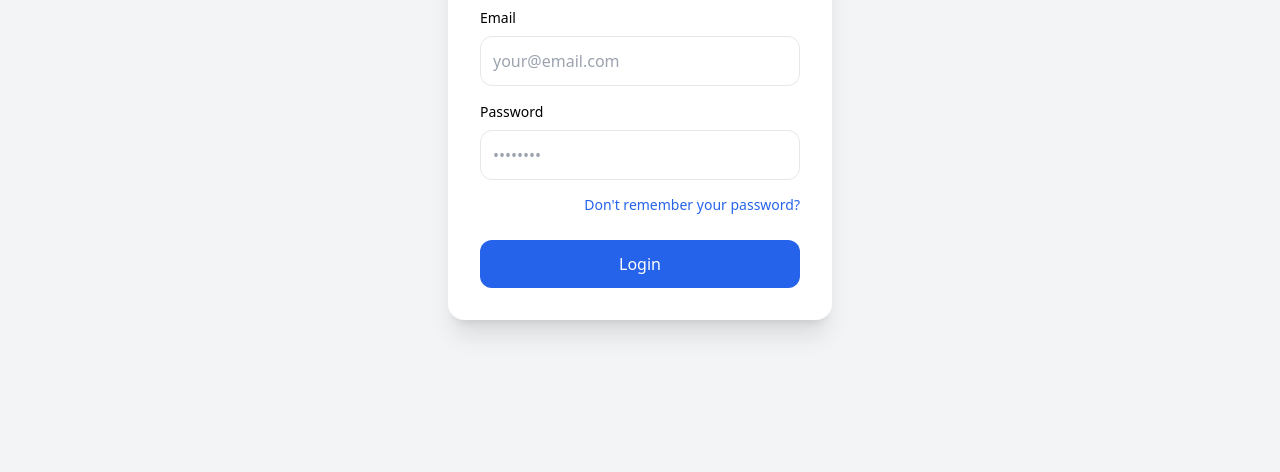
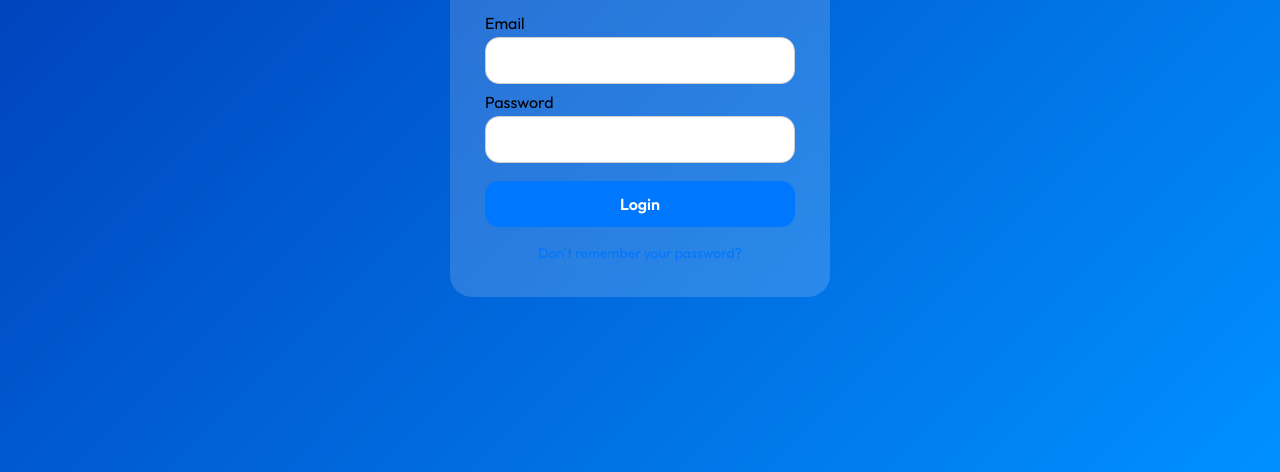
Before and after one commit to DinoEnterprise/collective, a plain HTML site: page index.html in a window 1280 px wide. Shown: the part 328-800 px from the top of the page. Drawn offline with nearby package versions, Linux system fonts and the light colour scheme.

Commit message:
Update index.html

```diff
--- a/index.html
+++ b/index.html
@@ -1,96 +1,212 @@
 <!DOCTYPE html>
-<html lang="id">
+<html lang="en">
 <head>
 <meta charset="UTF-8" />
 <meta name="viewport" content="width=device-width, initial-scale=1.0" />
 <title>Login</title>
-
-  <script src="https://cdn.tailwindcss.com"></script>
+<link href="https://fonts.googleapis.com/css2?family=Outfit:wght@300;400;600;700&display=swap" rel="stylesheet">
 
 <style>
-    .fade-slide {
-      opacity: 0;
-      transform: translateY(20px);
-      animation: fadeInUp 0.6s forwards;
+    * {
+        margin: 0;
+        padding: 0;
+        box-sizing: border-box;
+        font-family: 'Outfit', sans-serif;
     }
-    @keyframes fadeInUp {
-      to { opacity: 1; transform: translateY(0); }
+
+    html, body {
+        height: 100%;
+        overflow: hidden; /* ❌ Tidak bisa scroll */
     }
-    @media (max-width: 640px) {
-      body { background-color: white !important; }
+
+    body {
+        background: linear-gradient(135deg, #0036b1, #0090ff);
+        display: flex;
+        justify-content: center;
+        align-items: center;
+        padding: 20px;
+    }
+
+    /* Mobile background putih */
+    @media(max-width: 768px){
+        body {
+            background: #ffffff !important;
+        }
+    }
+
+    .login-box {
+        width: 100%;
+        max-width: 380px;
+        background: rgba(255,255,255,0.16);
+        border-radius: 22px;
+        padding: 35px;
+        backdrop-filter: blur(12px);
+        animation: fadeSlide 0.5s ease both;
+    }
+
+    /* Animasi masuk */
+    @keyframes fadeSlide {
+        from { opacity: 0; transform: translateY(25px); }
+        to   { opacity: 1; transform: translateY(0); }
+    }
+
+    /* Mobile: ganti ke putih full */
+    @media(max-width: 768px){
+        .login-box {
+            background: #ffffff;
+            box-shadow: 0 6px 14px rgba(0,0,0,0.08);
+            backdrop-filter: none;
+        }
+    }
+
+    .logo {
+        display: block;
+        width: 80px;
+        margin: 0 auto 15px auto;
+        border-radius: 14px;
+    }
+
+    h2 {
+        text-align: center;
+        color: #fff;
+        margin-bottom: 25px;
+        font-weight: 600;
+    }
+
+    @media(max-width: 768px){
+        h2 { color: #000; }
+    }
+
+    .input-field {
+        width: 100%;
+        margin-bottom: 8px;
+    }
+
+    input {
+        width: 100%;
+        padding: 13px 14px;
+        margin-top: 4px;
+        border-radius: 14px;
+        border: 1.6px solid #cfcfcf;
+        font-size: 15px;
+        outline: none;
+        transition: .2s;
+    }
+
+    input:focus {
+        border-color: #0077ff;
+    }
+
+    .error {
+        font-size: 13px;
+        color: #ff2b2b;
+        margin-top: 3px;
+        margin-bottom: 8px;
+    }
+
+    .top-error {
+        color: #ff2b2b;
+        text-align: center;
+        font-size: 14px;
+        margin-bottom: 15px;
+        display: none;
+    }
+
+    button {
+        width: 100%;
+        padding: 13px;
+        border: none;
+        border-radius: 14px;
+        background: #0077ff;
+        color: #fff;
+        font-size: 16px;
+        margin-top: 10px;
+        cursor: pointer;
+        font-weight: 600;
+        transition: .2s;
+    }
+
+    button:hover {
+        background: #005fcc;
+    }
+
+    .reset {
+        text-align: center;
+        margin-top: 15px;
+    }
+
+    .reset a {
+        color: #0077ff;
+        text-decoration: none;
+        font-size: 14px;
+        font-weight: 500;
     }
 </style>
+</head>
 
-</head>
-<body class="bg-gray-100 flex items-center justify-center h-screen">
+<body>
 
-  <div class="bg-white shadow-xl p-8 rounded-2xl w-full max-w-sm fade-slide">
+<div class="login-box">
 
-    <div class="flex justify-center mb-4">
-      <img src="https://i.imgur.com/T7zu4i7.png" class="w-20 h-20 object-contain" />
+    <img src="https://i.imgur.com/T7zu4i7.png" class="logo">
+
+    <h2>Login to Dynotic</h2>
+
+    <div id="topError" class="top-error">
+        The username and password don't match our records.
     </div>
 
-    <h2 class="text-2xl font-semibold text-center mb-6">Login</h2>
-
-    <form id="loginForm">
-
-      <label class="block mb-2 text-sm font-medium">Email</label>
-      <input id="email" type="email" class="w-full p-3 rounded-xl border outline-none focus:ring-2 focus:ring-blue-500" placeholder="your@email.com" />
-      <p id="emailError" class="text-red-600 text-sm mt-1 hidden"></p>
-
-      <label class="block mt-4 mb-2 text-sm font-medium">Password</label>
-      <input id="password" type="password" class="w-full p-3 rounded-xl border outline-none focus:ring-2 focus:ring-blue-500" placeholder="••••••••" />
-      <p id="passwordError" class="text-red-600 text-sm mt-1 hidden"></p>
-
-      <!-- WRONG COMBO: TEXT ONLY -->
-      <p id="wrongCombo" class="text-red-600 text-sm mt-3 hidden"></p>
-
-      <div class="text-right mb-6 mt-3">
-        <a href="reset" class="text-sm text-blue-600 hover:underline">Don't remember your password?</a>
+    <div class="input-field">
+        <label>Email</label>
+        <input type="email" id="email">
+        <div id="emailError" class="error"></div>
     </div>
 
-      <button type="submit" class="w-full bg-blue-600 text-white py-3 rounded-xl font-medium hover:bg-blue-700 transition">Login</button>
+    <div class="input-field">
+        <label>Password</label>
+        <input type="password" id="password">
+        <div id="passwordError" class="error"></div>
+    </div>
 
-    </form>
+    <button onclick="login()">Login</button>
+
+    <div class="reset">
+        <a href="reset">Don't remember your password?</a>
+    </div>
 
 </div>
 
 <script>
-    const form = document.getElementById("loginForm");
+function login() {
+    let email = document.getElementById("email").value.trim();
+    let password = document.getElementById("password").value.trim();
 
-    const emailInput = document.getElementById("email");
-    const passInput  = document.getElementById("password");
+    let emailError = document.getElementById("emailError");
+    let passwordError = document.getElementById("passwordError");
+    let topError = document.getElementById("topError");
 
-    const emailErr = document.getElementById("emailError");
-    const passErr  = document.getElementById("passwordError");
-    const wrongCombo = document.getElementById("wrongCombo");
+    // Reset errors
+    emailError.textContent = "";
+    passwordError.textContent = "";
+    topError.style.display = "none";
 
-    form.addEventListener("submit", function (e) {
-      e.preventDefault();
+    let failed = false;
 
-      emailErr.classList.add("hidden");
-      passErr.classList.add("hidden");
-      wrongCombo.classList.add("hidden");
-
-      let hasError = false;
-
-      if (emailInput.value.trim() === "") {
-        emailErr.textContent = "Please enter an email address";
-        emailErr.classList.remove("hidden");
-        hasError = true;
+    if (email === "") {
+        emailError.textContent = "Please enter an email address";
+        failed = true;
     }
 
-      if (passInput.value.trim() === "") {
-        passErr.textContent = "Password is required";
-        passErr.classList.remove("hidden");
-        hasError = true;
+    if (password === "") {
+        passwordError.textContent = "Password is required";
+        failed = true;
     }
 
-      if (hasError) return;
+    if (failed) return;
 
-      wrongCombo.textContent = "The username and password don't match our records.";
-      wrongCombo.classList.remove("hidden");
-    });
+    // Jika email & password tetap salah
+    topError.style.display = "block";
+}
 </script>
 
 </body>
```
Lines whose indentation alone changed are shown as unchanged.
